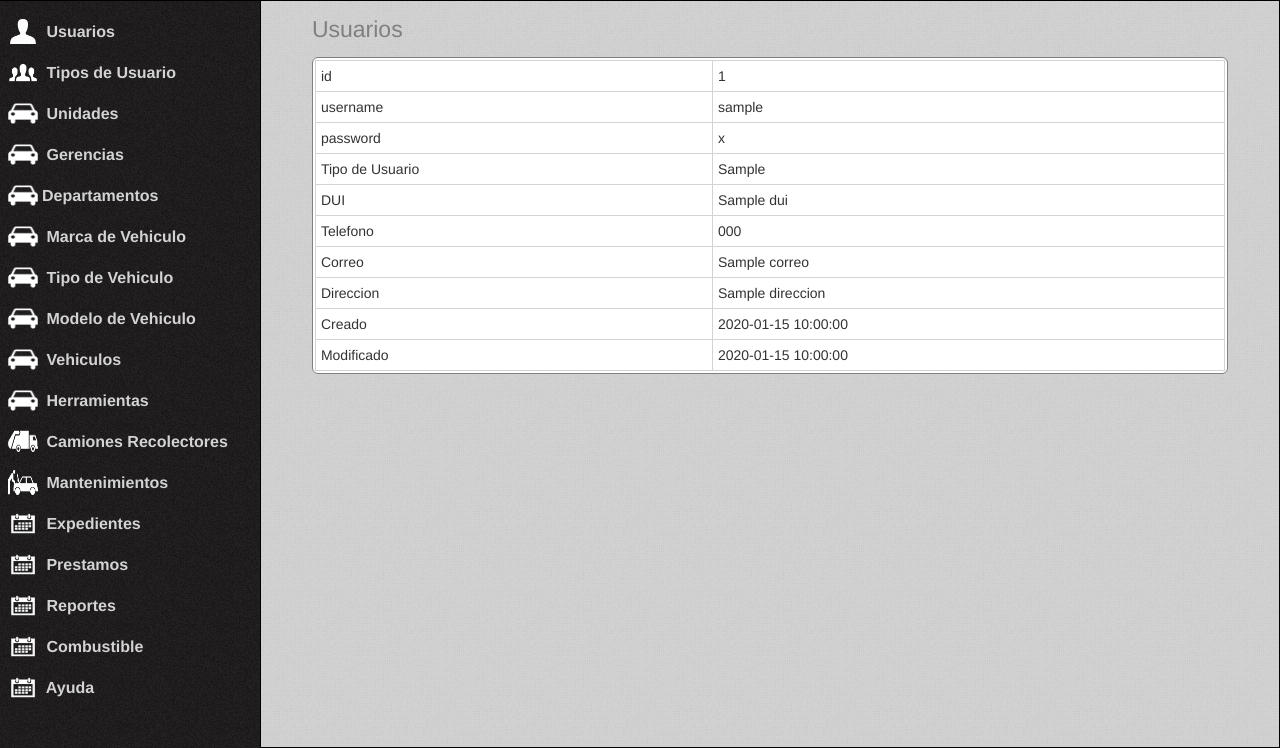
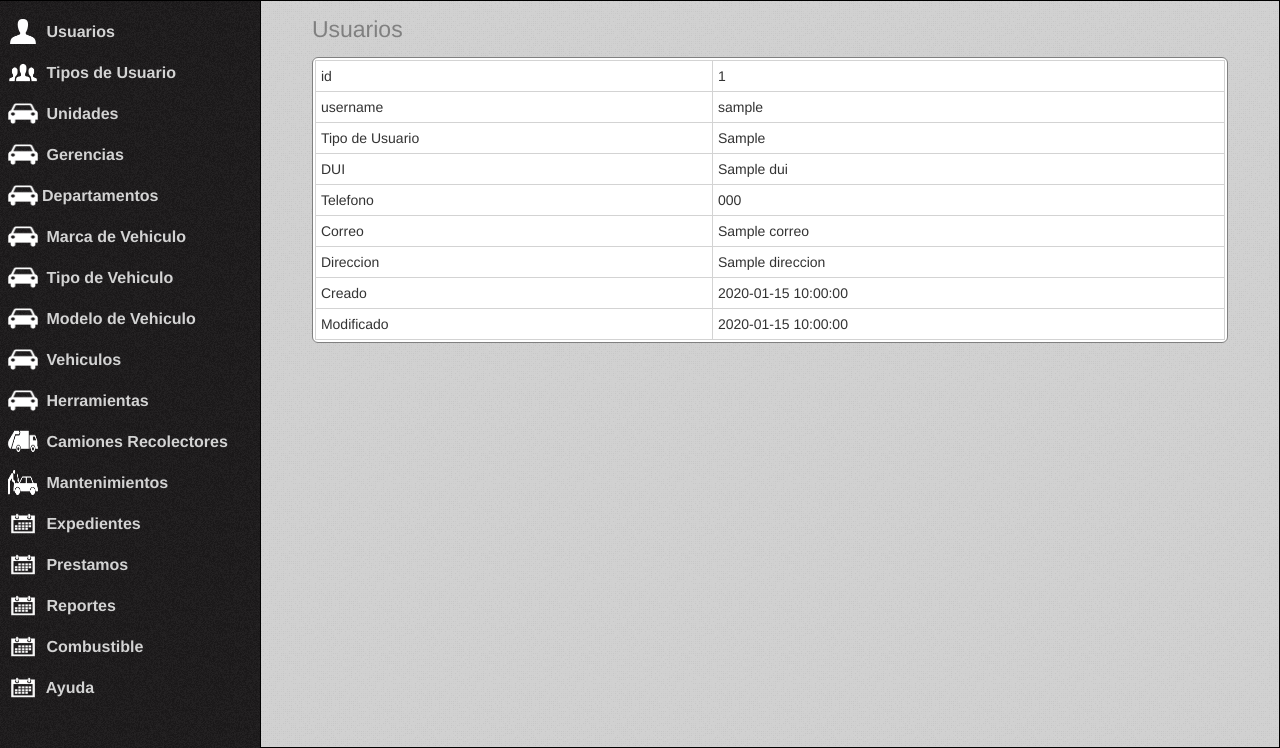
Before and after one commit to nandofer1/SCFV_DSI2, a CakePHP app: the page made by app/View/Users/ver.ctp in a window 1280 px wide. Shown: the part 52-800 px from the top of the page. Run offline with PHP 8.4 and a stand-in for CakePHP, Linux system fonts and the light colour scheme; the template is opened without the code that fills it: most values are stand-ins (such as "Sample title", 1, 10 or a date in 2020); some libraries are stand-ins or nearby versions.

Commit message:
Update ver.ctp

```diff
--- a/app/View/Users/ver.ctp
+++ b/app/View/Users/ver.ctp
@@ -3,7 +3,6 @@
   <table class="list">
     <tr><td>id</td>           	<td><?php echo $usuario['User']['id']; ?></td></tr>
     <tr><td>username</td>     	<td><?php echo $usuario['User']['username']; ?></td></tr>
-    <tr><td>password</td>     	<td><?php echo $usuario['User']['password']; ?></td></tr>
     <tr><td>Tipo de Usuario</td><td><?php echo $usuario['User']['tipo_usuario']; ?></td></tr>
     <tr><td>DUI</td>          	<td><?php echo $usuario['User']['dui']; ?></td></tr>
     <tr><td>Telefono</td>       <td><?php echo $usuario['User']['telefono']; ?></td></tr>
```
